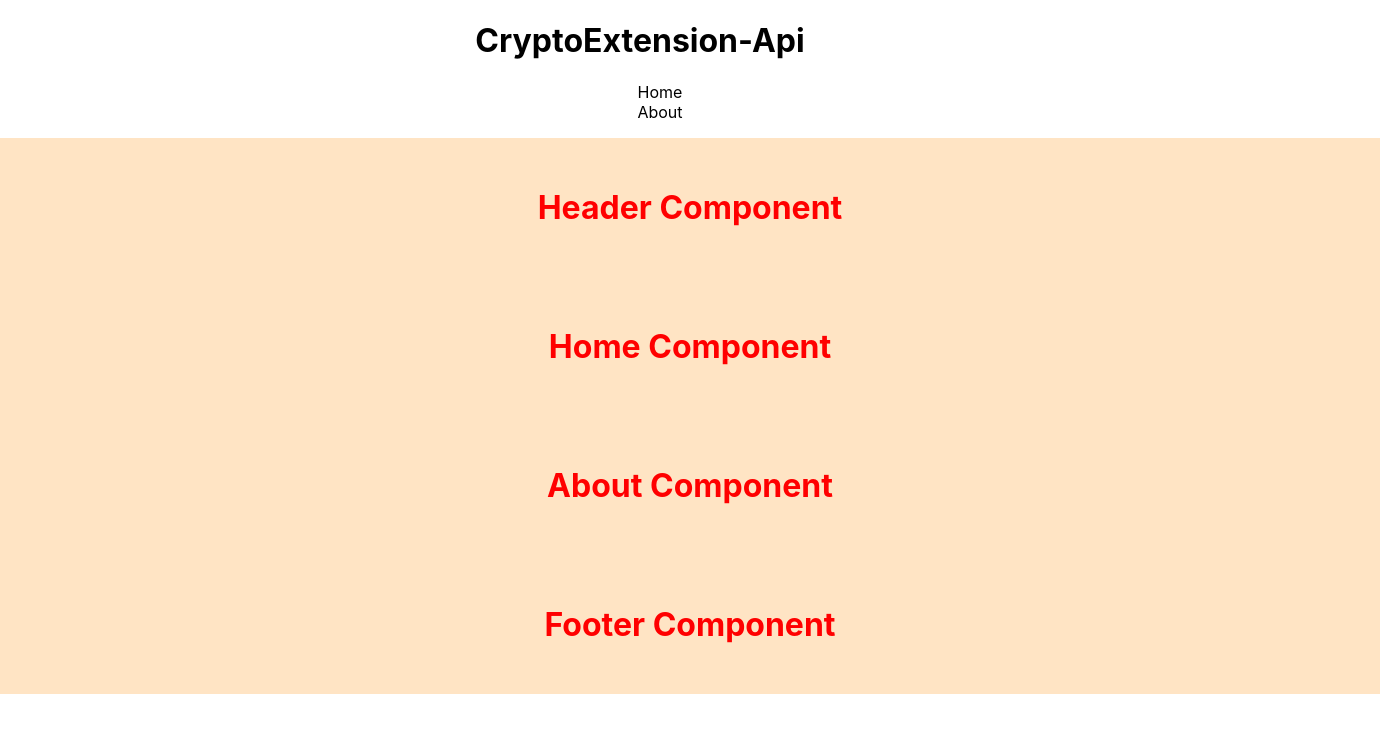
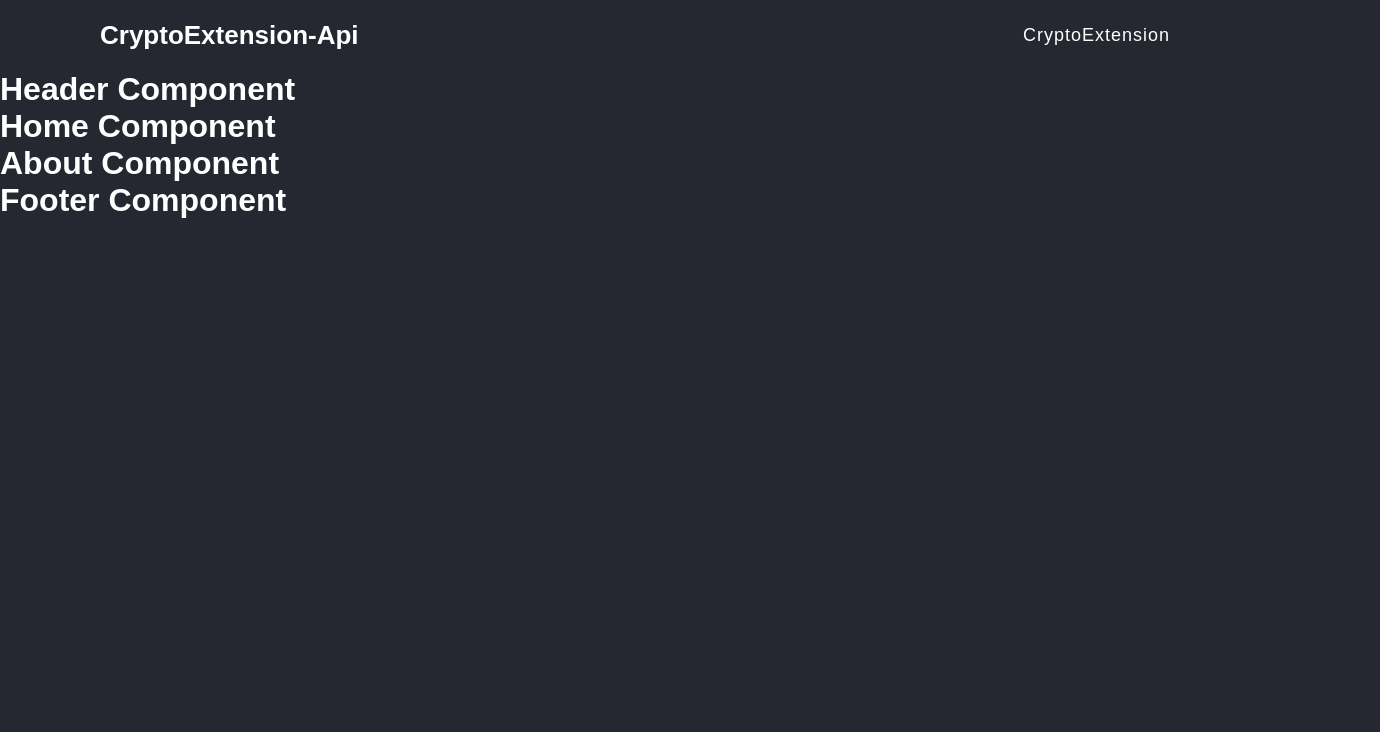
Before and after one commit to NapoTwiixe306/CryptoExtension-Api, a React (Create React App) app in the folder assets/client/cryptoext/: page / in a window 1280 px wide. Shown: the top 732 px of the page, 1380 px wide, since content can reach past the window. Built offline with nearby package versions, Linux system fonts and the light colour scheme.

Commit message:
start css

```diff
--- a/assets/client/cryptoext/src/App.css
+++ b/assets/client/cryptoext/src/App.css
@@ -1,51 +1,63 @@
-.App {
-  text-align: center;
+:root{
+  --first-color: rgb(255, 164, 61);
+  --second-color: #252830;
+  --text-color: #fff;
 }
 
-.App-logo {
-  height: 40vmin;
-  pointer-events: none;
-}
-
-@media (prefers-reduced-motion: no-preference) {
-  .App-logo {
-    animation: App-logo-spin infinite 20s linear;
-  }
-}
-
-.App-header {
-  background-color: #282c34;
-  min-height: 100vh;
-  display: flex;
-  flex-direction: column;
-  align-items: center;
-  justify-content: center;
-  font-size: calc(10px + 2vmin);
-  color: white;
-}
-
-.App-link {
-  color: #61dafb;
-}
-
-@keyframes App-logo-spin {
-  from {
-    transform: rotate(0deg);
-  }
-  to {
-    transform: rotate(360deg);
-  }
+*{
+  margin: 0;
+  padding: 0;
+  box-sizing: border-box;
+  font-family: 'Poppins', sans-serif;
+  background-color: var(--second-color);
 }
 
 .Test{
-  width: 100%;
-  margin: auto;
-  padding: 50px;
-  background-color: bisque;
-  color: red;
+  color: var(--text-color);
 }
 
-.nav{
+.tqt{
+  /* background-color: red; */
+  top: 0;
+  left: 0;
   width: 100%;
+  display: flex;
+  justify-content: space-between;
+  align-items: center;
+  padding: 15px 100px;
+  z-index: 10;
+}
+
+.tqt .logo{
+  position: relative;
+  font-size: 26px;
+  color: var(--text-color);
+  text-decoration: none;
+  font-weight: 600;
+  transition: 0.3s;
+  cursor: pointer;
+}
+
+.tqt .logo:hover {
+  color: rgb(255, 164, 61);
+}
+
+.tqt .navbar{
+  display: flex;
+  justify-content: center;
+  flex-wrap: wrap;
+  margin: 10px;
+}
+
+.tqt .navbar li{
   list-style: none;
+  font-size: 18px;
+  letter-spacing: 1px;
+  transition: 0.3s;
+  color: var(--text-color);
+  cursor: pointer;
 }
+
+.tqt .navbar li:hover{
+  color: var(--first-color);
+}
--- a/assets/client/cryptoext/src/components/Navbar.jsx
+++ b/assets/client/cryptoext/src/components/Navbar.jsx
@@ -4,13 +4,10 @@ import '../App.css'
 
 const Navbar = () => {
   return (
-    <div>
-      <div className="logo">
+    <div className='tqt'>
         <h1 className='logo'>CryptoExtension-Api</h1>
-      </div>
       <ul className='navbar'>
-        <li className='nav'>Home</li>
-        <li className='nav'>About</li>
+        <li>CryptoExtension</li>
       </ul>
     </div>
   );
```
